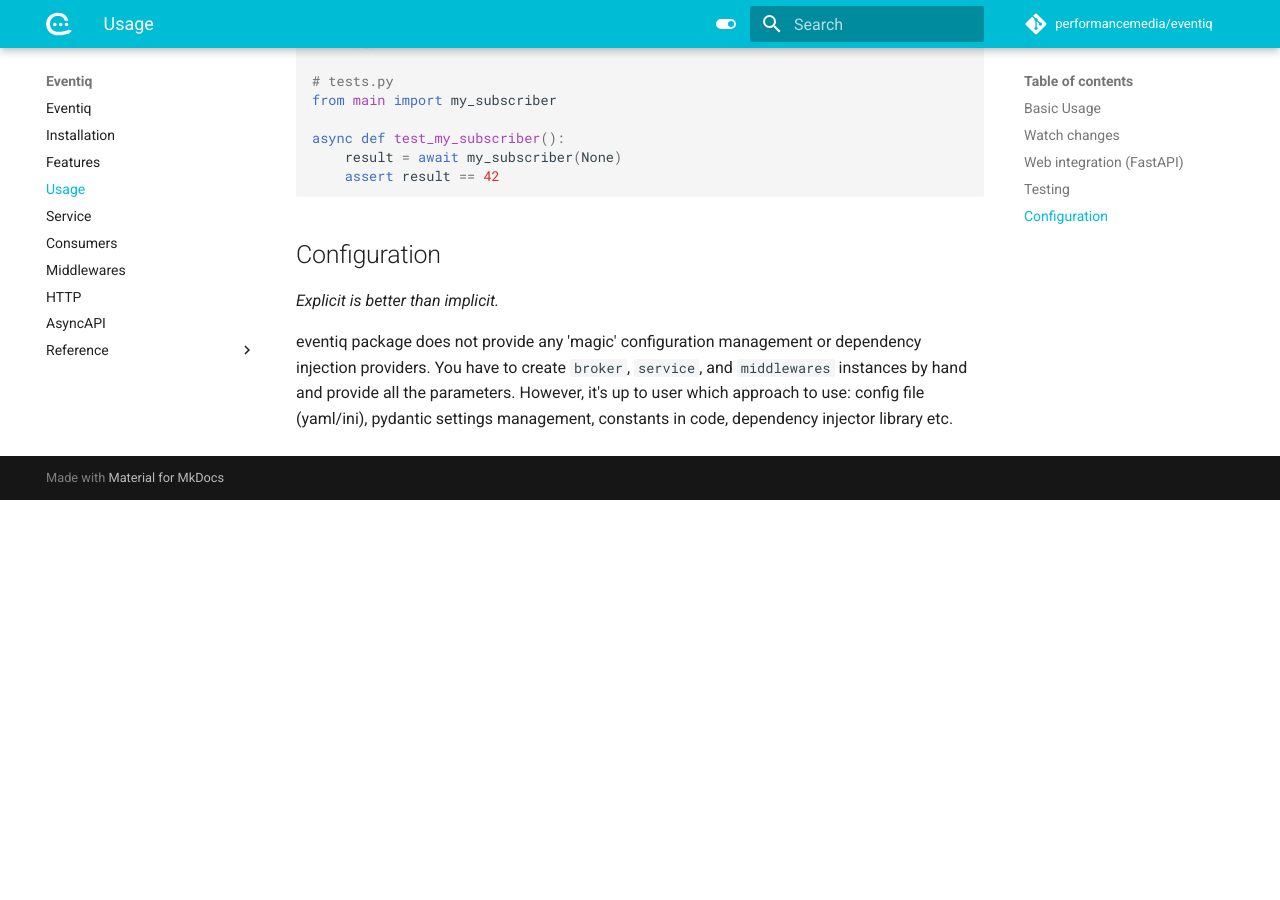
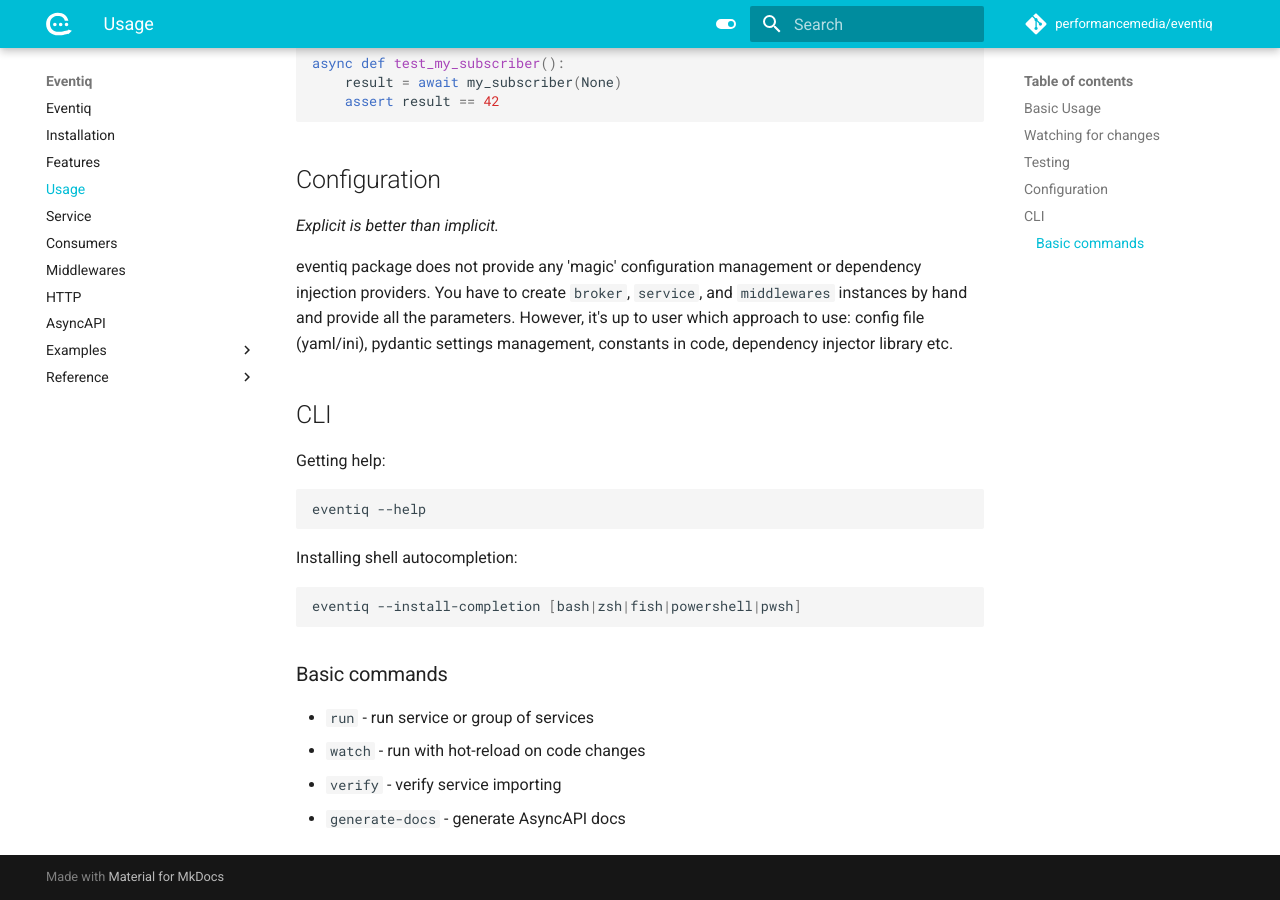
Before and after one commit to performancemedia/eventiq, an MkDocs documentation site: the page built from docs/usage.md, in a window 1280 px wide and 900 px high, scrolled down 1530 px. Built offline with MkDocs 1.6.1 and Material for MkDocs 9.7.7, drawn with Linux system fonts in a browser that asks for light colours; comment, search, counter and statistics services are not loaded; before the commit the page ends 2030 px from its top, so only the background shows below that; some of the changed text lies outside the part shown.

````diff
--- a/docs/usage.md
+++ b/docs/usage.md
@@ -31,20 +31,15 @@
 Run with
 
 ```shell
-eventiq app:service --log-level=info
+eventiq run app:service --log-level=info
 ```
 
 
-## Watch changes
+## Watching for changes
 
 ```shell
 eventiq watch app:service --log-level=info --directory=.
 ```
-
-
-## Web integration (FastAPI)
-
-
 
 ## Testing
 
@@ -94,3 +89,23 @@
 instances by hand and provide all the parameters. However, it's up to user which approach
 to use: config file (yaml/ini), pydantic settings management, constants in code, dependency
 injector library etc.
+
+
+## CLI
+
+Getting help:
+```shell
+eventiq --help
+```
+
+Installing shell autocompletion:
+```shell
+eventiq --install-completion [bash|zsh|fish|powershell|pwsh]
+```
+
+### Basic commands
+
+- `run` - run service or group of services
+- `watch` - run with hot-reload on code changes
+- `verify` - verify service importing
+- `generate-docs` - generate AsyncAPI docs
--- a/mkdocs.yml
+++ b/mkdocs.yml
@@ -33,6 +33,12 @@
   - "Middlewares": middlewares.md
   - "HTTP": http.md
   - "AsyncAPI": async_api.md
+  - "Examples":
+      - "Basic": examples/base.md
+      - "AsyncAPI": examples/asyncapi.md
+      - "Generic Consumer": examples/generic_consumer.md
+      - "Prometheus": examples/prometheus.md
+      - "Fast API": examples/web.md
   - "Reference":
       - "Backends": reference/backends.md
       - "Consumers": reference/consumers.md
--- a/pyproject.toml
+++ b/pyproject.toml
@@ -58,7 +58,7 @@
 
 [tool.poetry.extras]
 all = ["aiorun", "typer", "prometheus-client", "orjson", "ormsgpack", "nats-py", "aioredis", "aiokafka", "aio-pika", "gcloud-aio-pubsub"]
-common = ["aiorun", "typer", "prometheus-client", "orjson"]
+commons = ["aiorun", "typer", "prometheus-client", "orjson"]
 cli = ["aiorun", "typer"]
 
 # encoders
````
Also changed, not shown: README.md (+9 -6 lines), docs/examples/asyncapi.md (added, +9 -0 lines), docs/examples/base.md (added, +9 -0 lines), docs/examples/generic_consumer.md (added, +3 -0 lines), docs/examples/prometheus.md (added, +11 -0 lines), docs/examples/web.md (added, +11 -0 lines), docs/index.md (+16 -2 lines), docs/installation.md (+4 -4 lines), docs/service.md (+0 -4 lines), 6 other files.
